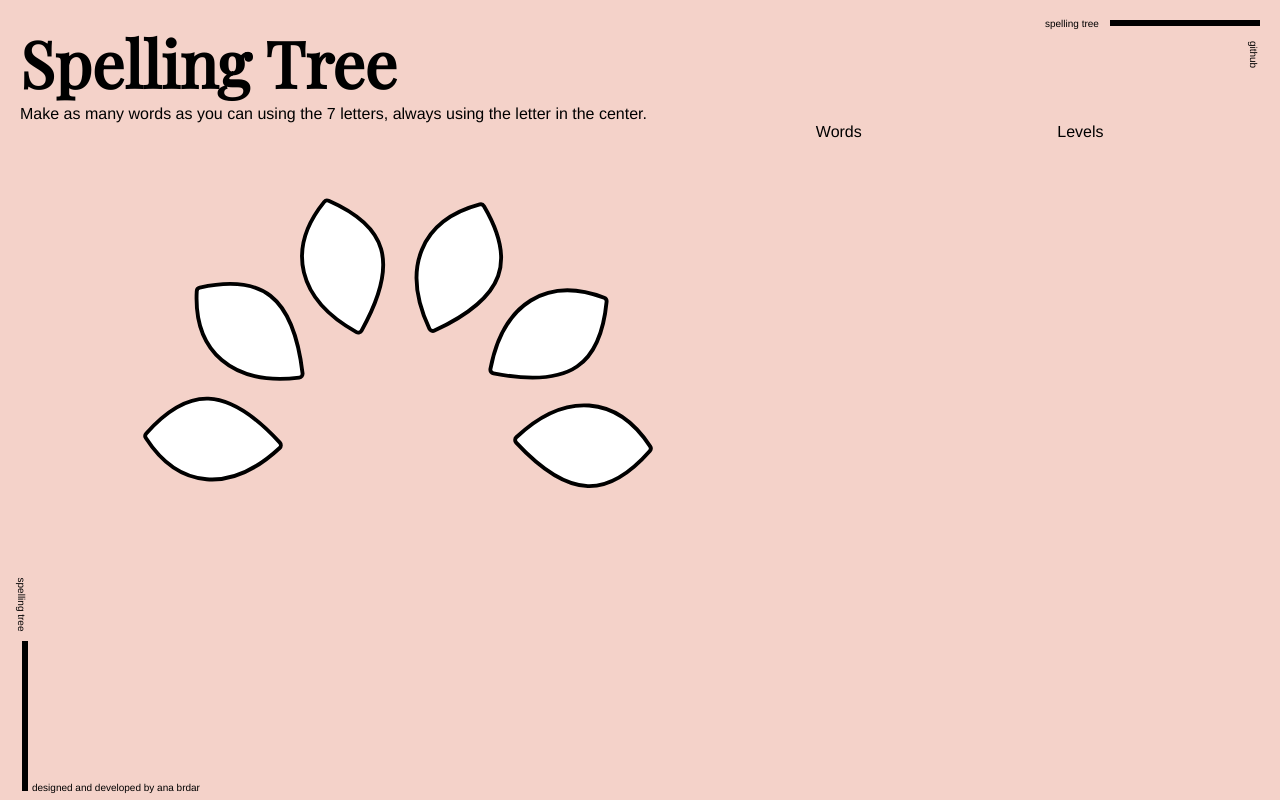
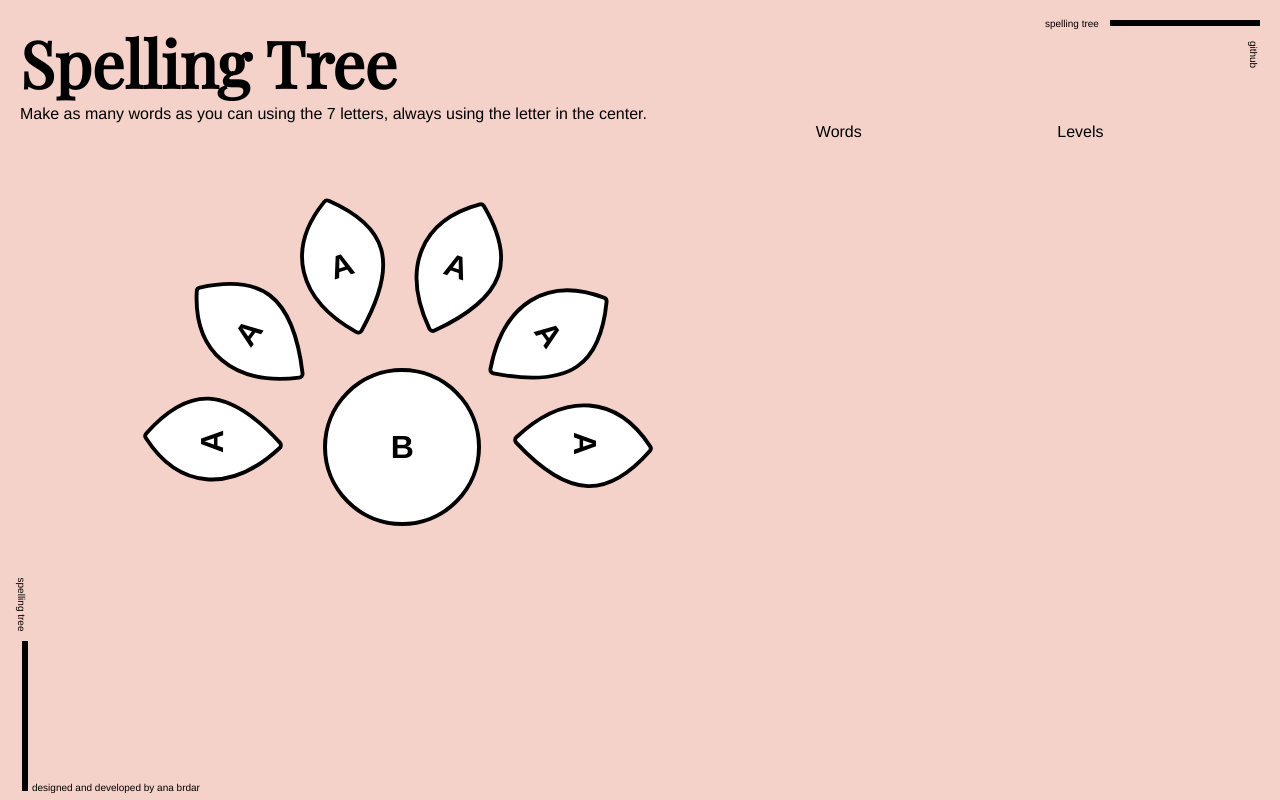
Before and after one commit to anabrd/spelling-tree, a React (Create React App) app: page / in a window 1280 px wide. Built offline with nearby package versions, Linux system fonts and the light colour scheme.

Commit message:
add letters

```diff
--- a/src/components/Tree.tsx
+++ b/src/components/Tree.tsx
@@ -11,7 +11,7 @@ let containerSize: number = 2*r+imgSize;
 interface LeafObj {
     isCenter?: boolean;
     letter?: string;
-    position?: number;
+    position?: number | null;
     src?: string;
 }
 
@@ -33,20 +33,74 @@ const Leaf = styled.img<LeafObj>`
     translate(${r}px)
 `
 
+const LeafCenter = styled.div<LeafObj>`
+    position: absolute;
+    top: 50%;
+    left: 50%;
+    background-color: white;
+    border: 4px solid black;
+    border-radius: 50%;
+    margin: ${imgSize * -0.5}px;
+    height: ${imgSize}px;
+    width: ${imgSize}px;
+    position: absolute;
+`
+
+const LetterWrapper = styled.div<LeafObj>`
+    top: 50%;
+    left: 50%;
+    margin: ${imgSize * -0.5}px;
+    height: ${imgSize}px;
+    width: ${imgSize}px;
+    position: absolute;
+    display: flex;
+    align-items: center;
+    justify-content: center;
+    text-transform: uppercase;
+    z-index: 10;
+    transform:
+    rotate(calc(${props => props.position}*1turn/6/-1.67))
+    translate(${r}px)
+`
+
+const Letter = styled.p<LeafObj>`
+    font-size: 32px;
+    font-weight: 700;
+    transform:
+    ${props => props.isCenter ? null : "rotate(90deg)"};
+    display: inline-block;
+`
+
 function Tree() {
     const leafArrDupe: LeafObj[] = [];
     let leafRenderArr: JSX.Element[] = [];
     const [leafArr, setLeafArr] = useState<LeafObj[]>([]);
 
     for (let i = 0; i < 6; i++) {
-        leafArrDupe.push({isCenter: false, position: i})
+        if (i == 3) {
+            leafArrDupe.push({isCenter: true, letter: "b"})
+            leafArrDupe.push({isCenter: false, position: i, letter: "a"})
+        } else {
+            leafArrDupe.push({isCenter: false, position: i, letter: "a"})
+        }
     }
 
     useEffect(() => {
         setLeafArr([...leafArrDupe])
     }, [])
 
-    leafRenderArr = leafArr.map((leafRend, index) => <Leaf key={index} src={leafImg} position={leafRend.position} isCenter={leafRend.isCenter}/>)
+    leafRenderArr = leafArr.map((leafRend, index) =>
+    leafRend.isCenter ?
+    <LeafCenter>
+        <LetterWrapper isCenter={leafRend.isCenter} position={leafRend.position}>
+            <Letter isCenter={leafRend.isCenter}>{leafRend.letter}</Letter>
+        </LetterWrapper>
+    </LeafCenter>
+    :
+    <>
+        <LetterWrapper position={leafRend.position}><Letter>{leafRend.letter}</Letter></LetterWrapper>
+        <Leaf key={index} src={leafImg} position={leafRend.position} isCenter={leafRend.isCenter}/>
+    </>)
 
     return (
         <TreeWrapper>
```
